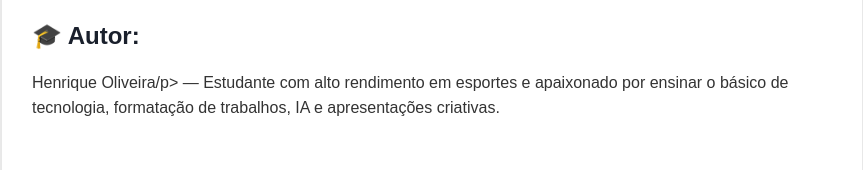
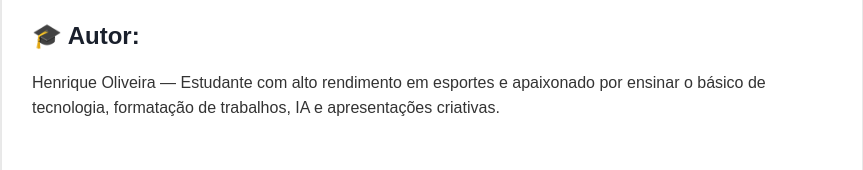
Before and after one commit to Henriqueolids/Estudante-ninja, a plain HTML site: page index.html in a window 1280 px wide. Shown: the part 1057-1227 px from the top of the page, without its empty margins (208-1071 px from the left). Drawn offline with Linux system fonts and the light colour scheme.

Commit message:
Update index.html

```diff
--- a/index.html
+++ b/index.html
@@ -61,7 +61,7 @@
     </ul>
 
     <h2>🎓 Autor:</h2>
-    <p>Henrique Oliveira/p> — Estudante com alto rendimento em esportes e apaixonado por ensinar o básico de tecnologia, formatação de trabalhos, IA e apresentações criativas.</p>
+    <p>Henrique Oliveira — Estudante com alto rendimento em esportes e apaixonado por ensinar o básico de tecnologia, formatação de trabalhos, IA e apresentações criativas.</p>
 
     <!-- Seção de inscrição -->
     <section id="inscricao">
```
